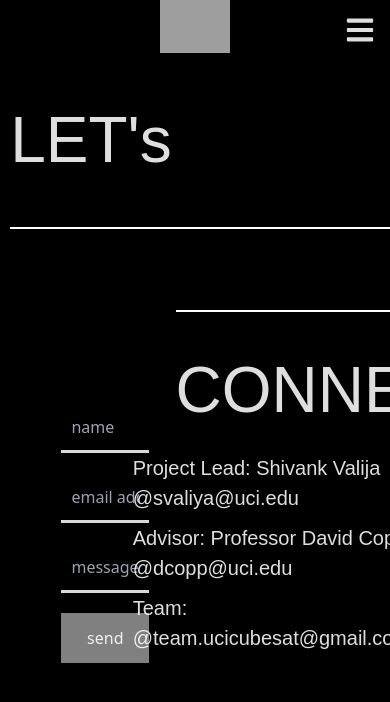
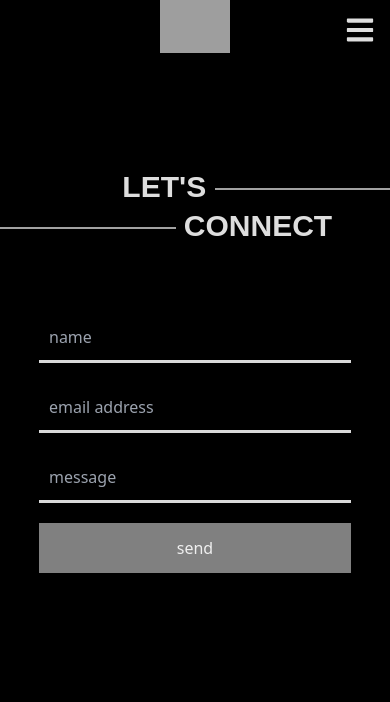
Before and after one commit to UCI-CubeSat/uci-cubesat.github.io, a React (Vite) app: page /contact in a window 390 px wide. Shown: the top 702 px of the page. Built offline with nearby package versions, Linux system fonts and the light colour scheme; grey boxes are pictures that could not be loaded; a web font is replaced by a local one.

Commit message:
contact page mobile responsive

```diff
--- a/src/pages/contact/Contact.css
+++ b/src/pages/contact/Contact.css
@@ -63,7 +63,7 @@ h1{
     display: inline-block;
     width: 45vh;
     height: 2px;
-    background-color: white;
+    background-color: #D9D9D9BF;
     vertical-align: middle;
 }
 
@@ -79,3 +79,50 @@ h1{
     line-height: 1.5;
     margin-bottom: 10px;
 }
+
+@media screen and (max-width: 400px){
+    .contact-container{
+        flex-direction: column-reverse;
+        margin: 0;
+    }
+
+    .input-form{
+        width: 100%;
+        justify-content: center;
+        align-items: center;
+    }
+
+    .input-form input{
+        margin-right: 0;
+        width: 80%;
+    }
+
+    .input-form button{
+        background-color: gray;
+        width: 80%;
+        height: 50px;
+        margin-right: 0;
+    }
+
+    .contact-info-box{
+        height: 30vh;
+        width: 100%;
+        justify-content: center;
+    }
+
+    .contact-info-box h1{
+        font-size: 30px;
+        font-weight: 700;
+    }
+
+    .line{
+        display: inline-block;
+        width: 45vw;
+        height: 2px;
+        vertical-align: middle;
+    }
+
+    .contacts{
+        display: none;
+    }
+}
--- a/src/pages/contact/Contact.tsx
+++ b/src/pages/contact/Contact.tsx
@@ -11,7 +11,7 @@ export default function Contact() {
                 <button>send</button>
             </div>
             <div className="contact-info-box">
-                <div id="header1"><h1>LET's <span className="line"></span></h1></div>
+                <div id="header1"><h1>LET'S <span className="line"></span></h1></div>
                 <div id="header2"><h1><span className="line"></span> CONNECT</h1></div>
                 <div className="contacts">
                     <h3>Project Lead: Shivank Valija
```
